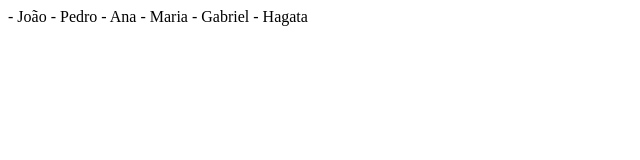
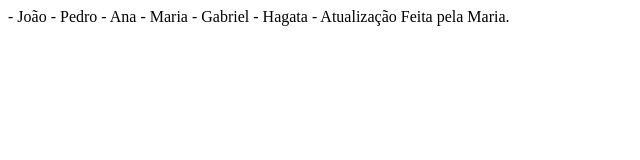
Before and after one commit to GabrielRodriguez153/projeto-3b1, a plain HTML site: page index.html in a window 1280 px wide. Shown: the whole page, without its empty margins (0-640 px from the left). Drawn offline with Linux system fonts and the light colour scheme.

Commit message:
Versão M

```diff
--- a/index.html
+++ b/index.html
@@ -13,5 +13,6 @@
     - Maria
     - Gabriel
     - Hagata
+    - Atualização Feita pela Maria.
 </body>
 </html>
```
